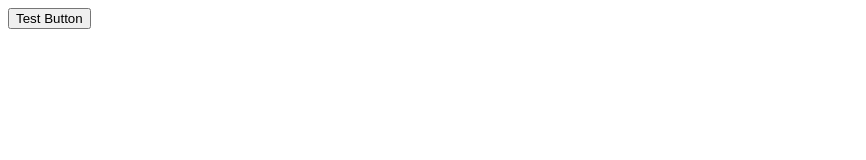
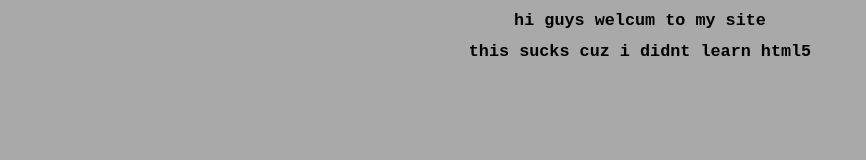
Before and after one commit to Mago0643/Mago0643.github.io, a plain HTML site: page index.html in a window 1280 px wide. Shown: the whole page, without its empty margins (0-866 px from the left). Drawn offline with Linux system fonts and the light colour scheme.

Commit message:
fuck you

```diff
--- a/index.html
+++ b/index.html
@@ -3,10 +3,28 @@
     <head>
         <meta charset="UTF-8">
         <meta name="viewport" content="width=device-width, initial-scale=1.0">
-    <title>Test</title>
+        <title>stop looking at this</title>
+        <style>
+            @font-face {
+                font-family: 'Terminus';
+                src: url('fonts/TerminusTTF-Bold.ttf');
+            }
+
+            body {
+                background: darkgray;
+                text-align: center;
+            }
+
+            h1 {
+                font-family: 'Source Code Pro', monospace;
+                font-size: 105%;
+            }
+        </style>
     </head>
     <body>
-    <button name="butt" style="left: 15px;">Test Button</button>
-    <script src="test.js"></script>
+        <div id="InfoTxts">
+            <h1>hi guys welcum to my site</h1>
+            <h1>this sucks cuz i didnt learn html5</h1>
+        </div>
     </body>
 </html>
--- a/test.js
+++ /dev/null
@@ -1,5 +0,0 @@
-let butts = document.getElementsByName("butt");
-butts[0].onclick = function()
-{
-    butts[0].remove();
-};
```
Also changed, not shown: headerStyle.css (deleted), 1 other file. Lines whose indentation alone changed are shown as unchanged.
